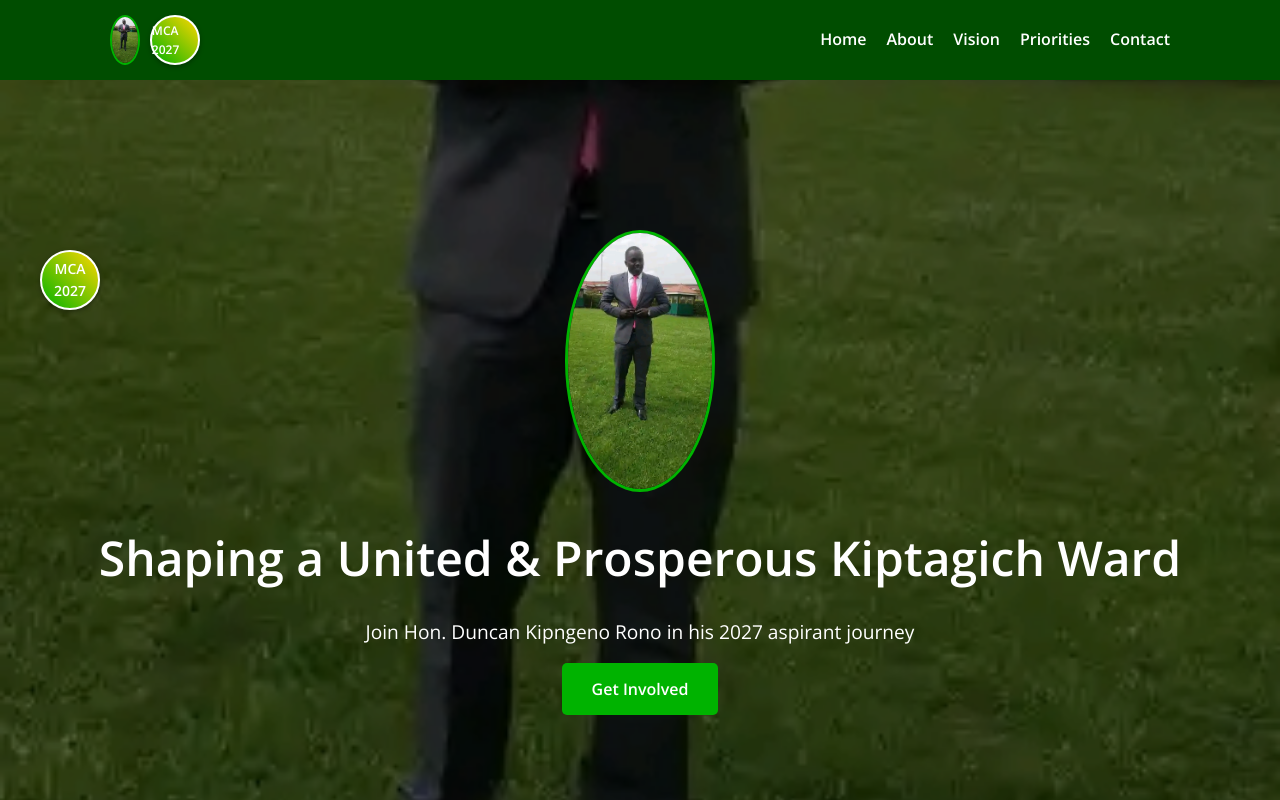
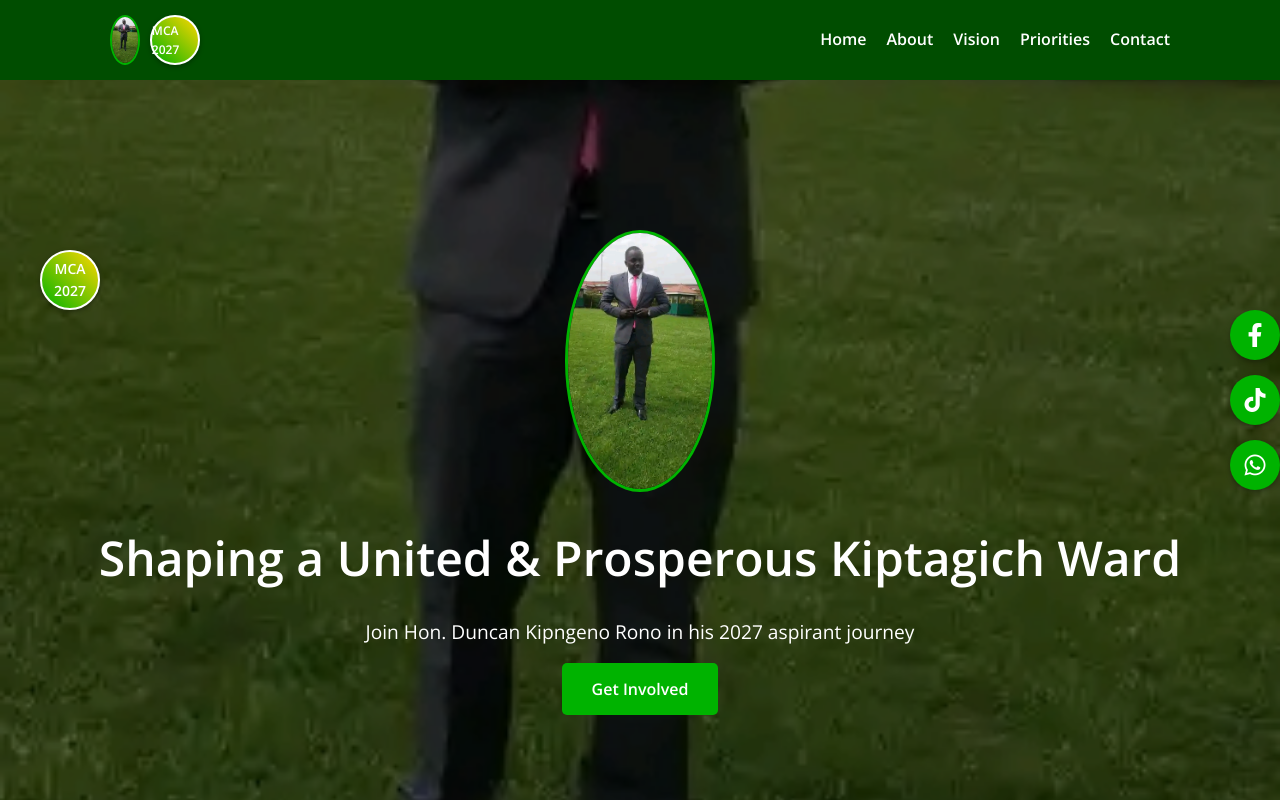
Before and after one commit to fbett3393-commits/Aspirant-2027, a plain HTML site: page index.html in a window 1280 px wide. Shown: the top 800 px of the page. Drawn offline with nearby package versions, Linux system fonts and the light colour scheme.

Commit message:
Update index.html

```diff
--- a/index.html
+++ b/index.html
@@ -64,6 +64,37 @@
     footer {background:#004d00; color:#fff; text-align:center; padding:20px;}
 
     @media(max-width:768px){.about,.contact{flex-direction:column;}}
+
+    /* Floating Social Media Icons */
+    .social-icons {
+      position: fixed;
+      top: 50%;
+      right: 0;
+      transform: translateY(-50%);
+      display: flex;
+      flex-direction: column;
+      gap: 15px;
+      z-index: 999;
+    }
+
+    .social-icons a {
+      display: flex;
+      align-items: center;
+      justify-content: center;
+      width: 50px;
+      height: 50px;
+      background: #00b300;
+      color: #fff;
+      border-radius: 50%;
+      font-size: 24px;
+      transition: transform 0.3s;
+      box-shadow: 0 2px 5px rgba(0,0,0,0.3);
+    }
+
+    .social-icons a:hover {
+      transform: translateY(-5px) scale(1.1);
+      background: #009900;
+    }
   </style>
 </head>
 <body>
@@ -183,7 +214,7 @@
   <section id="contact" class="contact container">
     <div class="contact-info">
       <h2>Contact & Support</h2>
-      <p>📞 Phone: Details coming soon</p>
+      <p>📞 Phone: 0702171653</p>
       <p>📧 Email: Details coming soon</p>
       <p>📍 Office: Kiptagich Ward</p>
     </div>
@@ -200,5 +231,18 @@
     <p>© 2026 Hon. Duncan Kipngeno Rono – Aspirant 2027 | Kiptagich Ward</p>
   </footer>
 
+  <!-- Floating Social Media Icons -->
+  <div class="social-icons">
+    <a href="https://www.facebook.com/profile.php?id=61578803543223" target="_blank" title="Facebook">
+      <i class="fab fa-facebook-f"></i>
+    </a>
+    <a href="https://www.tiktok.com/@honduncankipngenorono?_r=1&_t=ZS-941MgF5L0BY" target="_blank" title="TikTok">
+      <i class="fab fa-tiktok"></i>
+    </a>
+    <a href="https://wa.me/254702171653" target="_blank" title="WhatsApp">
+      <i class="fab fa-whatsapp"></i>
+    </a>
+  </div>
+
 </body>
-  </html>
+             </html>
```
